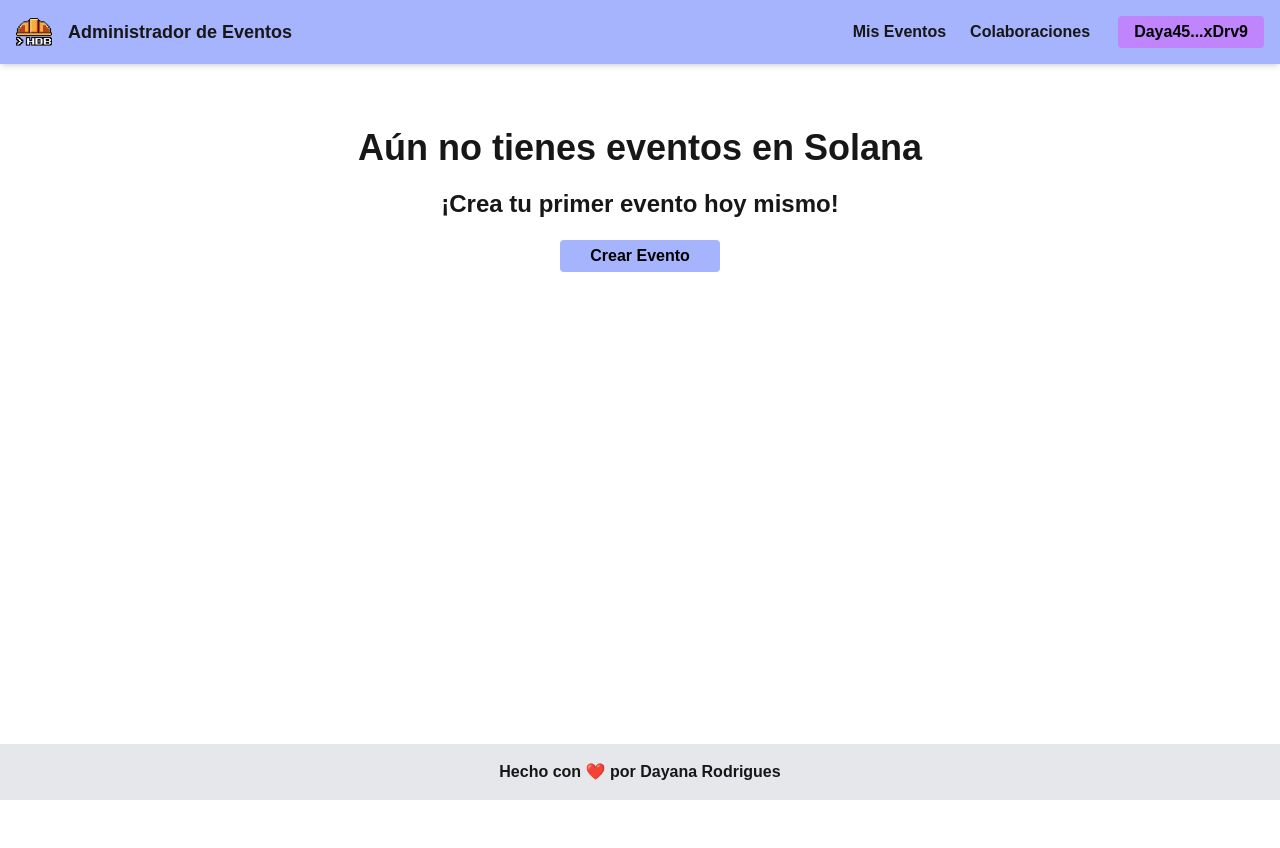
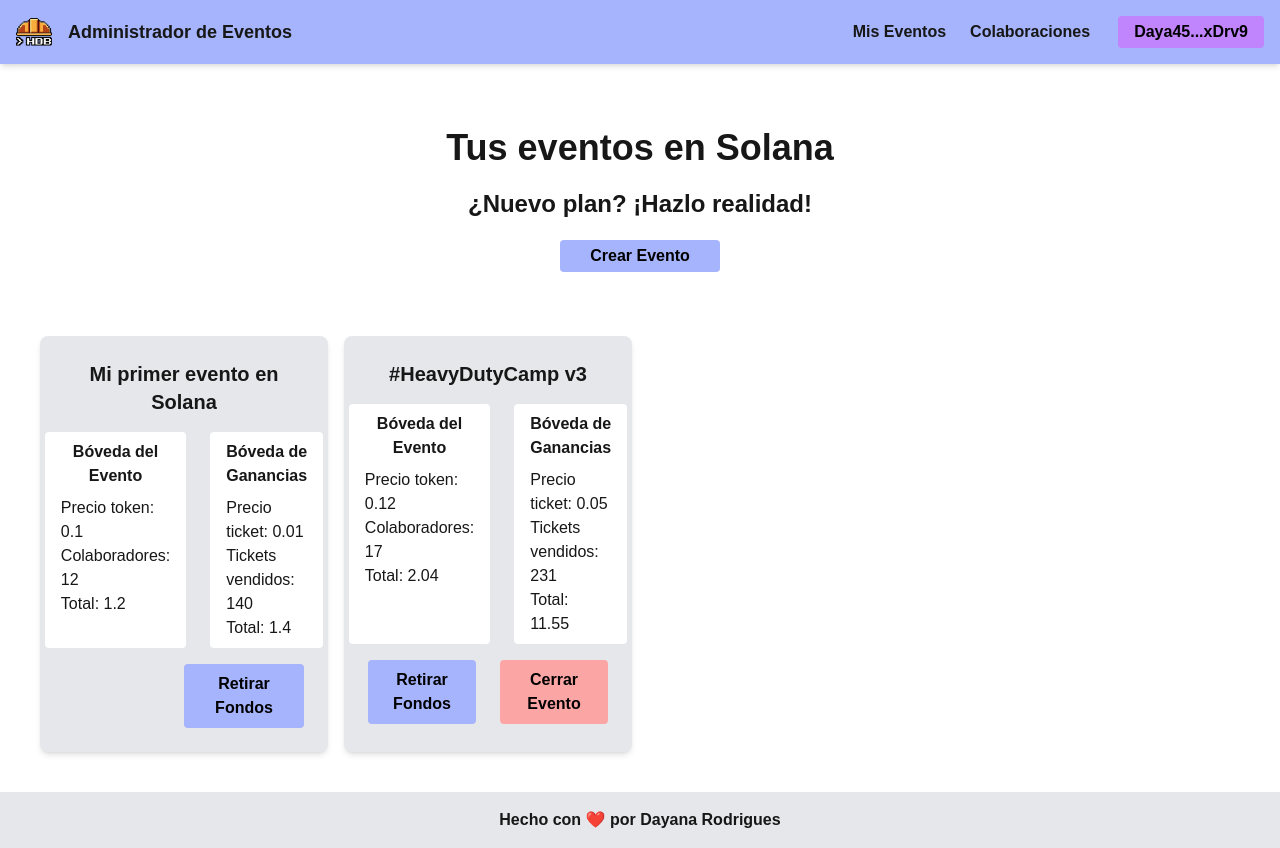
Before and after one commit to fabiola29298/solana-tickets-nextjs, a Next.js app: page /mis-eventos in a window 1280 px wide. Before the commit the page ends 800 px from the top, so only its background shows below. Built offline with nearby package versions, Linux system fonts and the light colour scheme.

Commit message:
:feat: componentes para mis eventos y colaboraciones

```diff
--- a/src/app/colaboraciones/page.tsx
+++ b/src/app/colaboraciones/page.tsx
@@ -1,9 +1,12 @@
 'use client'
 import Link from "next/link";
+import CollaborationCard from "@/components/collaboration-card";
+import { dataTest } from "../utils/collaboration-data";
 
 export default function Collaborations() {
   return (
     <div>
+       { dataTest.length == 0 && (
           <div className="my-16 flex flex-col items-center">
           <h1 className="text-4xl text-center font-bold">Parece que aún no has colaborado con ningún evento</h1>
           <h3 className="text-2xl text-center mt-5 mb font-bold">¡Explora los últimos eventos en Solana y participa como colaborador!</h3>
@@ -11,6 +14,23 @@ export default function Collaborations() {
                 Explorar eventos
             </Link>
         </div>
+       ) }
+       {dataTest.length > 0 && (
+          <div className="my-16">
+            <h1 className="text-4xl text-center font-bold">Tus Colaboraciones</h1>
+            <h3 className="text-2xl text-center mt-5 mb font-bold">Recolecta tus recompenzas una vez finalizado el evento</h3>
+          </div>
+          )}
+        <div className="grid gap-4 px-10 mb-10 xl:grid-cols-4 sm:grid-cols-2">
+          {dataTest.map((event, index) => (
+            <CollaborationCard
+              key={index}
+              event_title={event.event_title}
+              tokens_amount={event.tokens_amount}
+              event_closed={event.event_closed}
+            />
+          ))}
+          </div>
     </div>
   );
 }
--- a/src/app/mis-eventos/page.tsx
+++ b/src/app/mis-eventos/page.tsx
@@ -1,6 +1,11 @@
 'use client'
+import MyEventCard from "@/components/my-event-card";
+import { dataTest } from "../utils/my-event-data";
+
 export default function MyEvents() {
   return (
+    <div>
+       { dataTest.length == 0 && (
          <div className="my-16 flex flex-col items-center">
             <h1 className="text-4xl text-center font-bold">Aún no tienes eventos en Solana</h1>
             <h3 className="text-2xl text-center mt-5 mb font-bold">¡Crea tu primer evento hoy mismo!</h3>
@@ -9,5 +14,35 @@ export default function MyEvents() {
                   Crear Evento
               </button>
           </div>
+       )}
+        { dataTest.length > 0 && (
+          <div>
+            <div className="my-16 flex flex-col items-center">
+              <h1 className="text-4xl text-center font-bold">Tus eventos en Solana</h1>
+              <h3 className="text-2xl text-center mt-5 mb font-bold">¿Nuevo plan? ¡Hazlo realidad!</h3>
+              <button className="bg-indigo-300 w-40 text-black mt-5 font-semibold px-4 py-1 rounded hover:text-white hover:bg-indigo-400"
+                  onClick={ () => alert("Próximamente")}>
+                    Crear Evento
+              </button>
+          </div>
+          <div className="grid gap-4 px-10 mb-10 xl:grid-cols-4 sm:grid-cols-2">
+            {dataTest.map((event, index) => (
+              <MyEventCard
+                key={index}
+                title={event.title}
+                ticket_price={event.ticket_price}
+                tickets_sold={event.tickets_sold}
+                gain_vault_total={event.gain_vault_total}
+                token_price={event.token_price}
+                collaborators={event.collaborators}
+                event_vault_total={event.event_vault_total}
+                closed={event.closed}
+              />
+            ))}
+          </div>
+        </div>
+        )}
+
+    </div>
   );
 }
--- a/src/app/page.tsx
+++ b/src/app/page.tsx
@@ -5,7 +5,7 @@ import { dataTest } from "@/app/utils/event-data";
 export default function Home() {
   return (
     <div>
-      <> { dataTest.length == 0 && (
+      { dataTest.length == 0 && (
         <div className="my-16 flex flex-col items-center">
           <h1 className="text-4xl text-center font-bold">¡Lo sentimos! No hay eventos disponibles</h1>
           <h3 className="text-2xl text-center mt-5 mb font-bold">Sé el primero en crear un evento en Solana</h3>
@@ -15,14 +15,12 @@ export default function Home() {
           </button>
         </div>
         )}
-      </>
-      <> { dataTest.length > 0 && (
+         { dataTest.length > 0 && (
         <div className="my-16">
           <h1 className="text-4xl text-center font-bold">¡No te pierdas los últimos eventos!</h1>
           <h3 className="text-2xl text-center mt-5 mb font-bold">Forma parte de la gran comunidad de Solana</h3>
         </div>
         )}
-      </>
       <div className="grid gap-4 px-10 mb-10 xl:grid-cols-4 sm:grid-cols-2">
         {dataTest.map((event, index) => (
           <EventCard
--- /dev/null
+++ b/src/app/utils/collaboration-data.tsx
@@ -0,0 +1,18 @@
+export interface CollaborationData {
+    event_title: string;
+    tokens_amount: number;
+    event_closed: boolean;
+  }
+
+  export const dataTest: CollaborationData[] = [
+    {
+      event_title: "Mi primer evento en Solana",
+      tokens_amount: 2,
+      event_closed: true
+    },
+    {
+      event_title: "#HeavyDutyCamp v3",
+      tokens_amount: 15,
+      event_closed: false
+    },
+  ]
--- /dev/null
+++ b/src/app/utils/my-event-data.tsx
@@ -0,0 +1,33 @@
+export interface MyEventData {
+    title: string;
+    token_price: number;
+    collaborators: number;
+    event_vault_total: number;
+    ticket_price: number;
+    tickets_sold: number;
+    gain_vault_total: number;
+    closed: boolean;
+  }
+
+  export const dataTest: MyEventData[] = [
+    {
+        title: "Mi primer evento en Solana",
+        token_price: 0.1,
+        collaborators: 12,
+        event_vault_total: 1.2,
+        ticket_price: 0.01,
+        tickets_sold: 140,
+        gain_vault_total: 1.4,
+        closed: true,
+    },
+    {
+        title: "#HeavyDutyCamp v3",
+        token_price: 0.12,
+        collaborators: 17,
+        event_vault_total: 2.04,
+        ticket_price: 0.05,
+        tickets_sold: 231,
+        gain_vault_total: 11.55,
+        closed: false,
+    },
+  ]
--- /dev/null
+++ b/src/components/collaboration-card.tsx
@@ -0,0 +1,28 @@
+
+import { CollaborationData as CollaborationCardProp } from "@/app/utils/collaboration-data";
+
+export default function CollaborationCard(collaboration: CollaborationCardProp) {
+  return (
+    <div className="bg-gray-200 p-6 rounded-lg shadow-md hover:shadow-xl hover:border hover:border-indigo-100">
+      <h3 className="font-bold mb-2 text-xl text-center">{collaboration.event_title}</h3>
+      <p className="mb-5 text-lg text-center"> Colaboraste con: {collaboration.tokens_amount} tokens</p>
+      <div className="flex gap-6 justify-end">
+        {
+            collaboration.event_closed && (
+                <button className="bg-indigo-300 text-black font-semibold px-4 py-2 rounded basis-[50%] hover:text-white hover:bg-indigo-400"
+                    onClick={() => alert("Próximamente")}>
+                    Retirar Ganancias
+                </button>
+            )
+        }
+        </div>
+        <div className="flex gap-6 justify-center">
+        {
+            !collaboration.event_closed && (
+                <p className="font-bold mb-4 text-lg text-center">*¡Este evento no ha finalizado!*</p>
+            )
+        }
+      </div>
+    </div>
+  );
+}
--- a/src/components/event-card.tsx
+++ b/src/components/event-card.tsx
@@ -3,7 +3,7 @@ import { EventData as EventCardProp } from "@/app/utils/event-data";
 
 export default function EventCard(event: EventCardProp) {
   return (
-    <div className="bg-gray-200 p-4 rounded-lg shadow-md hover:shadow-xl hover:border hover:border-indigo-100">
+    <div className="bg-gray-200 p-6 rounded-lg shadow-md hover:shadow-xl hover:border hover:border-indigo-100">
       <h3 className="font-bold mb-4 text-xl text-center">{event.title}</h3>
 
       <div className="flex gap-6 justify-center">
--- /dev/null
+++ b/src/components/my-event-card.tsx
@@ -0,0 +1,42 @@
+import { MyEventData as MyEventCardProp } from "@/app/utils/my-event-data";
+
+export default function MyEventCard(event: MyEventCardProp) {
+  return (
+    <div className="bg-gray-200 p-6 rounded-lg shadow-md hover:shadow-xl hover:border hover:border-indigo-100">
+      <h3 className="font-bold mb-4 text-xl text-center">{event.title}</h3>
+      <div className="flex gap-6 justify-center">
+            <div className="px-4 py-2 rounded basis-[50%] bg-white mb-4">
+                <h6 className="font-semibold text-center mb-2"> Bóveda del Evento</h6>
+                <div>
+                    <p>Precio token: {event.token_price}</p>
+                    <p>Colaboradores: {event.collaborators}</p>
+                    <p>Total: {event.event_vault_total}</p>
+                </div>
+            </div>
+            <div className="px-4 py-2 rounded basis-[50%] bg-white mb-4">
+                <h6 className="font-semibold text-center mb-2"> Bóveda de Ganancias</h6>
+                <div>
+                    <p>Precio ticket: {event.ticket_price}</p>
+                    <p>Tickets vendidos: {event.tickets_sold}</p>
+                    <p>Total: {event.gain_vault_total}</p>
+                </div>
+            </div>
+        </div>
+      <div className="flex gap-6 justify-end">
+
+        <button className="bg-indigo-300 text-black font-semibold px-4 py-2 rounded basis-[50%] hover:text-white hover:bg-indigo-400"
+                onClick={() => alert("Próximamente")}>
+          Retirar Fondos
+        </button>
+        {
+            !event.closed && (
+                <button className="bg-red-300 text-black font-semibold px-4 py-2 rounded basis-[50%] hover:text-white hover:bg-red-400"
+                onClick={() => alert("Próximamente")}>
+                    Cerrar Evento
+                </button>
+            )
+        }
+      </div>
+    </div>
+  );
+}
```
Lines whose indentation alone changed are shown as unchanged.
